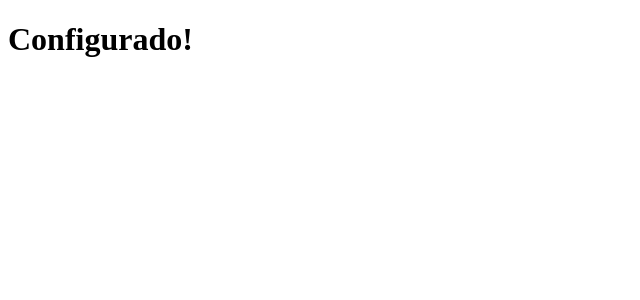
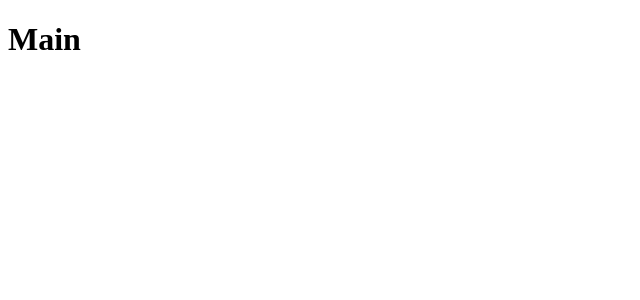
Before and after one commit to Marcio2016/frontend, a React (Create React App) app: page / in a window 1280 px wide. Shown: the top 300 px of the page, without its empty margins (0-640 px from the left). Built offline with nearby package versions, Linux system fonts and the light colour scheme.

Commit message:
Roteamento no React

```diff
--- a/package.json
+++ b/package.json
@@ -8,6 +8,7 @@
     "@testing-library/user-event": "^12.1.10",
     "react": "^17.0.1",
     "react-dom": "^17.0.1",
+    "react-router-dom": "^5.2.0",
     "react-scripts": "4.0.0",
     "web-vitals": "^0.2.4"
   },
--- a/src/App.js
+++ b/src/App.js
@@ -1,11 +1,9 @@
-import React from "react";
+import React from 'react';
+
+import Routes from './router';
 
 function App() {
-  return (
-    <div className="App">
-      <h1>Configurado!</h1>
-    </div>
-  );
+    return <Routes />;
 }
 
 export default App;
--- /dev/null
+++ b/src/pages/Main/index.js
@@ -0,0 +1,7 @@
+import React from 'react';
+
+// import { Container } from './styles';
+
+export default function Main() {
+    return <h1>Main</h1>;
+}
--- /dev/null
+++ b/src/pages/Repository/index.js
@@ -0,0 +1,7 @@
+import React from 'react';
+
+// import { Container } from './styles';
+
+export default function Repository() {
+    return <h1>Repository</h1>;
+}
--- /dev/null
+++ b/src/router.js
@@ -0,0 +1,16 @@
+import React from 'react';
+import { BrowserRouter, Switch, Route } from 'react-router-dom';
+
+import Main from './pages/Main';
+import Repository from './pages/Repository';
+
+export default function Routes() {
+    return (
+        <BrowserRouter>
+            <Switch>
+                <Route path="/" exact component={Main} />
+                <Route path="/repository" component={Repository} />
+            </Switch>
+        </BrowserRouter>
+    );
+}
```
Also changed, not shown: src/index.js (+4 -5 lines), .eslintrc.js, 1 other file (tests, documents, lock files or other folders).
